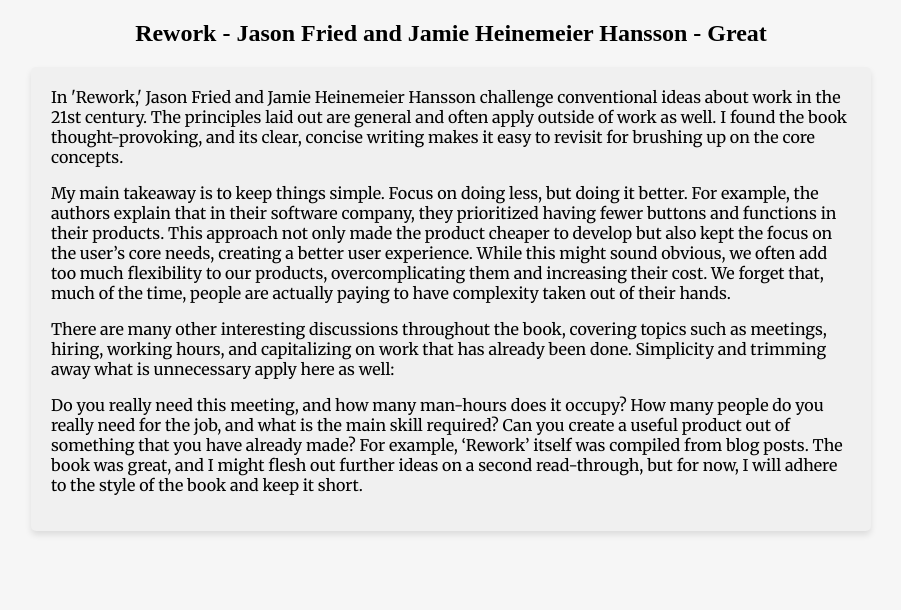
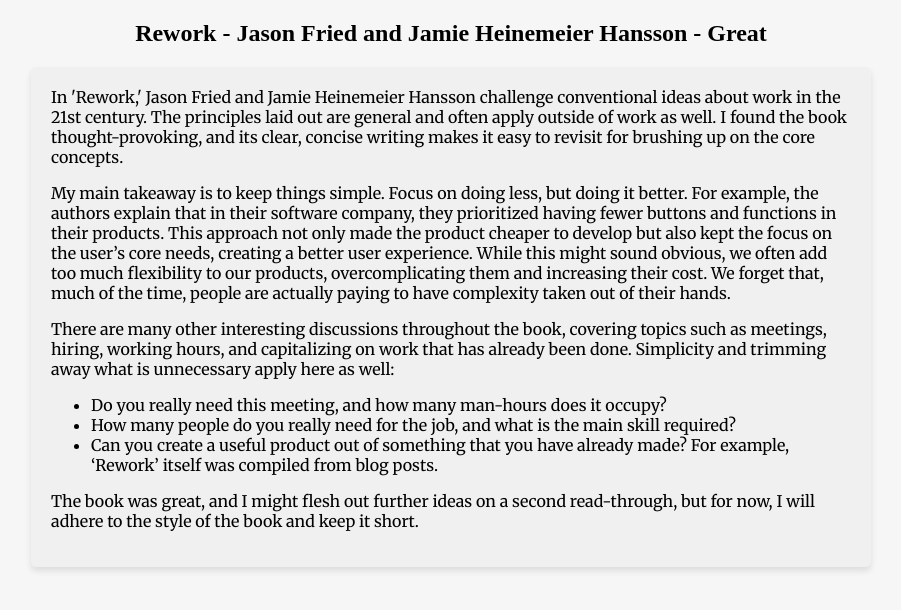
Before and after one commit to Kortelange/webpage, a Jekyll site: the page built from _books/rework.md, in a window 1280 px wide. Shown: the top 610 px of the page, without its empty margins (189-1090 px from the left). Built offline with Jekyll 4.4.1, drawn with Linux system fonts in a browser that asks for light colours.

```diff
--- a/_books/rework.md
+++ b/_books/rework.md
@@ -11,7 +11,8 @@ My main takeaway is to keep things simple. Focus on doing less, but doing it bet
 
 There are many other interesting discussions throughout the book, covering topics such as meetings, hiring, working hours, and capitalizing on work that has already been done. Simplicity and trimming away what is unnecessary apply here as well:
 
-Do you really need this meeting, and how many man-hours does it occupy?
-How many people do you really need for the job, and what is the main skill required?
-Can you create a useful product out of something that you have already made? For example, 'Rework' itself was compiled from blog posts.
+- Do you really need this meeting, and how many man-hours does it occupy?
+- How many people do you really need for the job, and what is the main skill required?
+- Can you create a useful product out of something that you have already made? For example, 'Rework' itself was compiled from blog posts.
+
 The book was great, and I might flesh out further ideas on a second read-through, but for now, I will adhere to the style of the book and keep it short.
```
